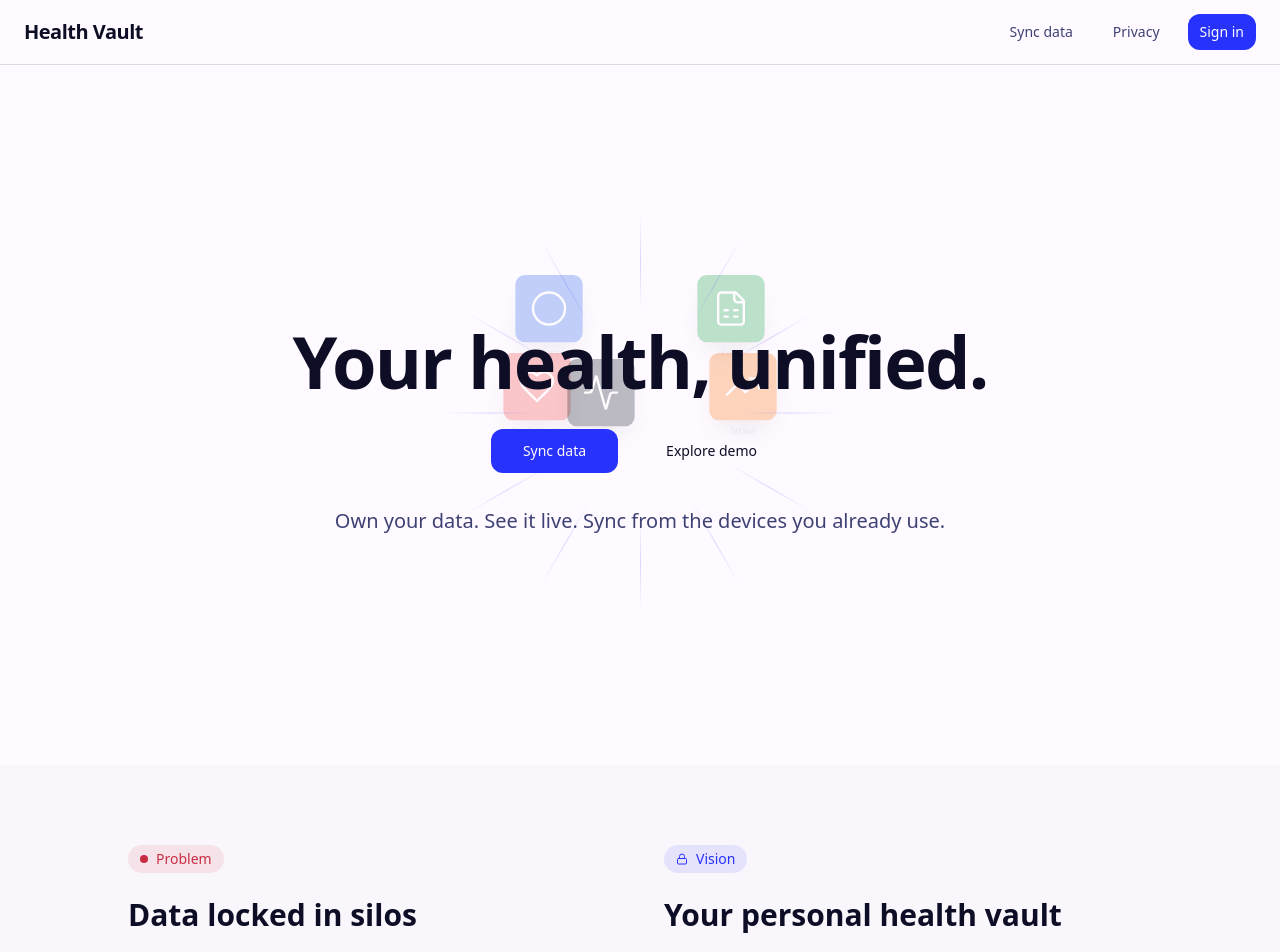
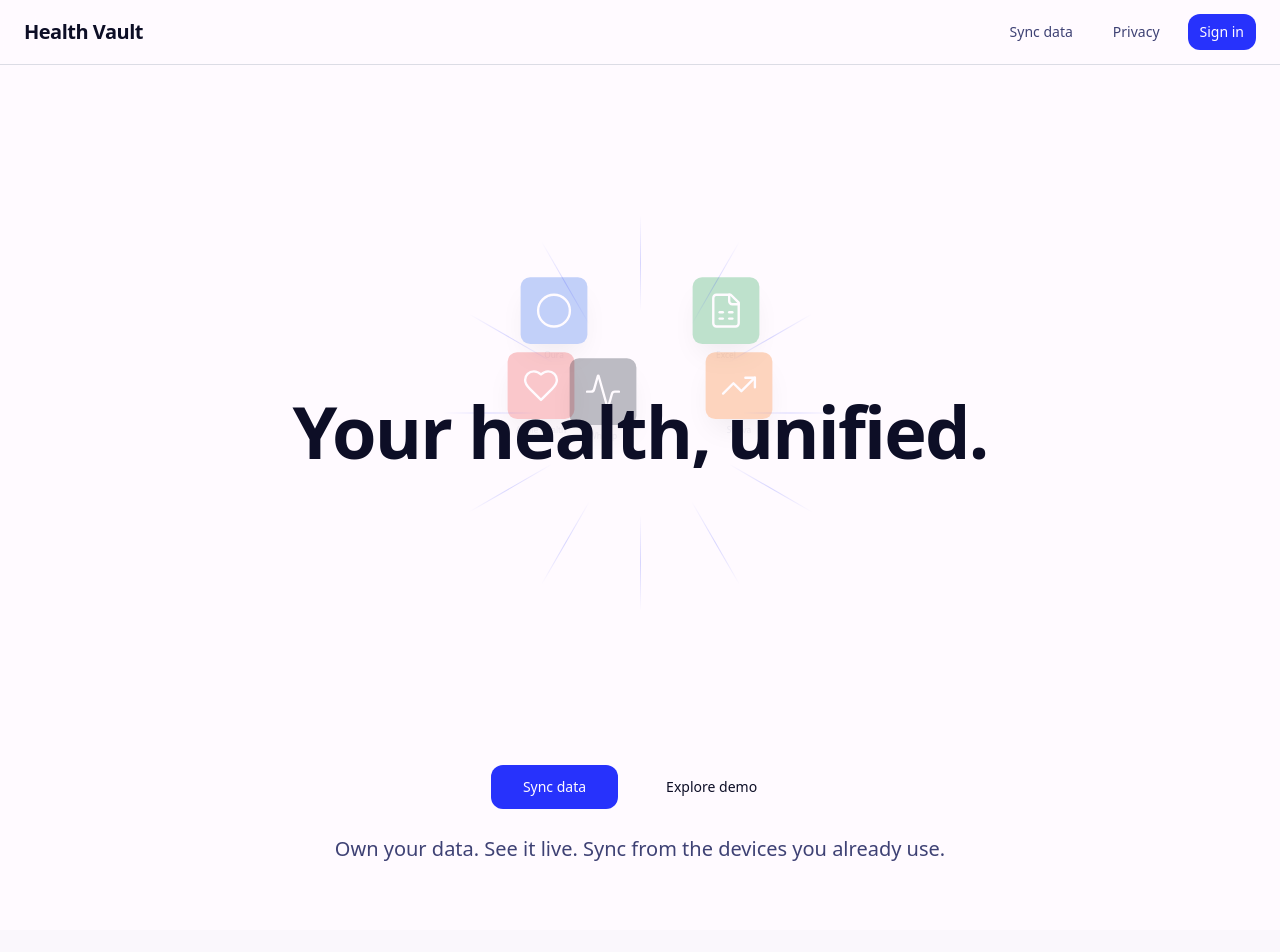
Before and after one commit to DuesselbergAdrian/life-data-safe, a React (Vite) app: page / in a window 1280 px wide. Shown: the top 952 px of the page. Built offline with nearby package versions, Linux system fonts and the light colour scheme; the HTML template or start-up script is replaced by a standard one.

Commit message:
Move CTA buttons to new section
Moves the "Sync data" and "Explore demo" buttons, along with their descriptive text, into a new, separate section below the hero section. The hero section will now only contain the "Your health, unified" heading and the background animation.

```diff
--- a/src/pages/Landing.tsx
+++ b/src/pages/Landing.tsx
@@ -46,10 +46,16 @@ const Landing = () => {
         </div>
 
         {/* Hero Content */}
-        <div className="relative z-10 max-w-3xl mx-auto text-center space-y-8">
+        <div className="relative z-10 max-w-3xl mx-auto text-center">
           <h1 className="text-5xl md:text-6xl lg:text-7xl font-bold tracking-tight leading-[1.1]">
             Your health, unified.
           </h1>
+        </div>
+      </section>
+
+      {/* CTA Section */}
+      <section className="container mx-auto px-6 pb-16">
+        <div className="max-w-3xl mx-auto text-center space-y-6">
           <div className="flex flex-col sm:flex-row items-center justify-center gap-4">
             <Button size="lg" className="px-8" asChild>
               <Link to="/onboarding">Sync data</Link>
```
